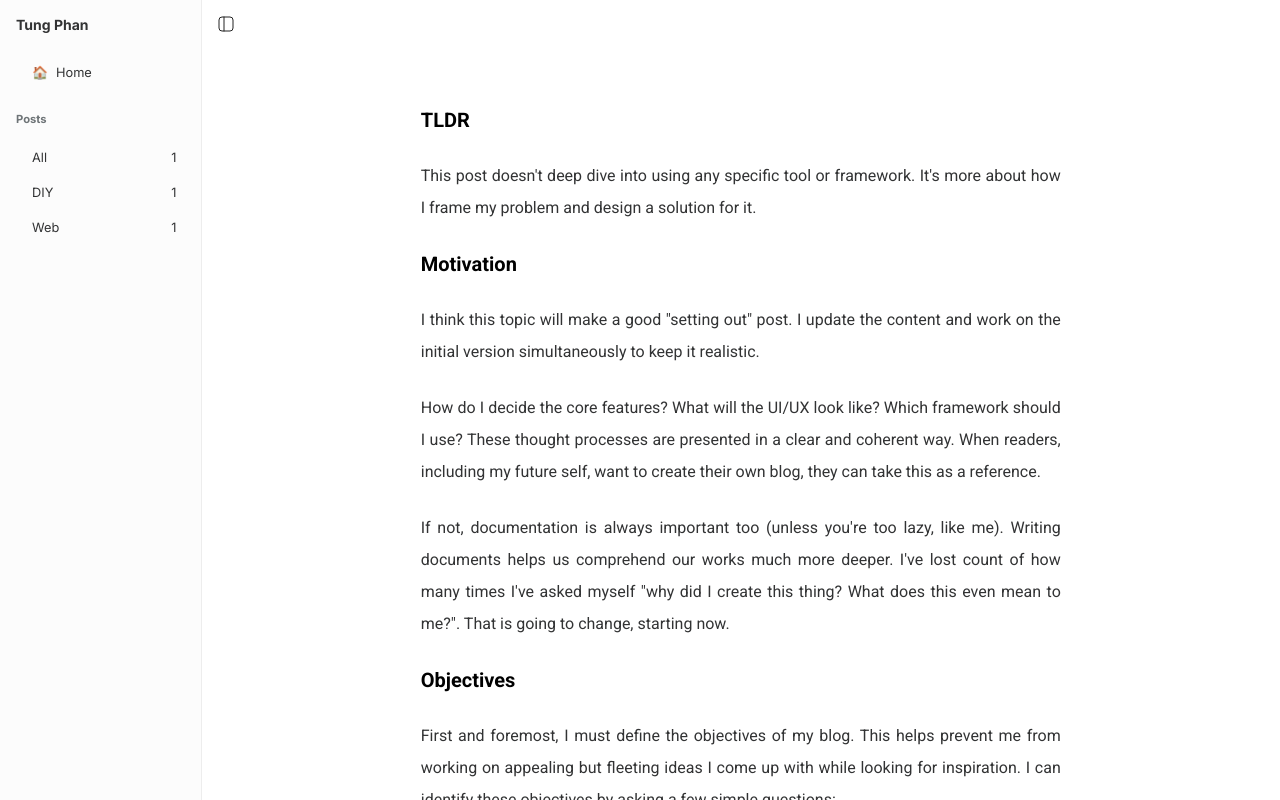
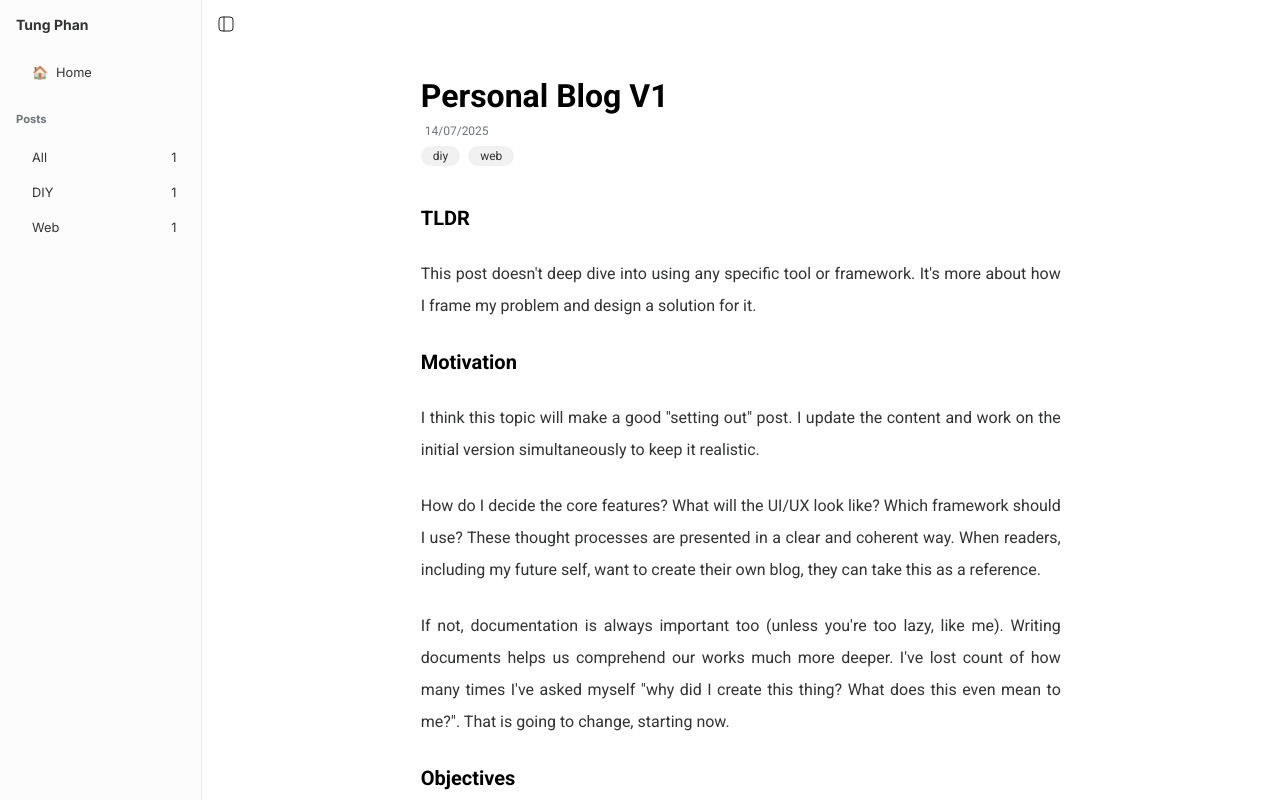
Before and after one commit to pntt3011/pntt3011.github.io, a SvelteKit app: page /posts/20250714211041 in a window 1280 px wide. Built offline with nearby package versions, Linux system fonts and the light colour scheme.

Commit message:
Restore routes/posts/layout.svelte that somehow disappeared

```diff
--- /dev/null
+++ b/src/routes/posts/+layout.js
@@ -0,0 +1 @@
+export const prerender = true;
--- /dev/null
+++ b/src/routes/posts/+layout.svelte
@@ -0,0 +1,90 @@
+<script lang="ts">
+  import posts from "$lib/posts.json";
+  import { page } from "$app/state";
+  import { type ClientPost, type Post, converToClientPost } from "$lib/types";
+  import { onMount } from "svelte";
+
+  let { children } = $props();
+  let client_posts: ClientPost = $state({
+    id: "",
+    title: "",
+    creation_time: "",
+    tags: [],
+    preview: "",
+  });
+
+  onMount(() => {
+    const post: Post | undefined = posts.find(
+      (p: Post) => p.id === page.url.pathname.split("/").pop(),
+    );
+    if (post) {
+      client_posts = converToClientPost(post);
+    }
+  });
+</script>
+
+<svelte:head>
+  <title>{client_posts?.title}</title>
+</svelte:head>
+
+<section class="post">
+  <h1 class="title">{client_posts?.title}</h1>
+
+  <div class="auxiliary">
+    <p class="date">{client_posts?.creation_time}</p>
+    <div class="tags">
+      {#each client_posts?.tags ?? [] as tag}
+        <span class="tag">{tag}</span>
+      {/each}
+    </div>
+  </div>
+
+  <div>
+    {@render children()}
+  </div>
+</section>
+
+<style>
+  .post {
+    display: flex;
+    flex-direction: column;
+    gap: 0.75rem;
+  }
+
+  .title {
+    font-size: 2rem;
+    font-weight: bold;
+    line-height: 2rem;
+    margin-block-start: 0;
+    margin-block-end: 0;
+  }
+
+  .auxiliary {
+    display: flex;
+    flex-direction: column;
+    gap: 0.5rem;
+  }
+
+  .auxiliary .date {
+    color: #6e7477;
+    font-size: 0.75rem;
+    padding: 0 0.25rem;
+    margin-block-start: 0;
+    margin-block-end: 0;
+  }
+
+  .auxiliary .tags {
+    display: flex;
+    flex-direction: row;
+    gap: 0.5rem;
+  }
+
+  .auxiliary .tags .tag {
+    background-color: #f1f1f2;
+    color: #323334;
+    font-size: 0.75rem;
+    line-height: 1.25rem;
+    padding: 0 0.75rem;
+    border-radius: 16px;
+  }
+</style>
```
